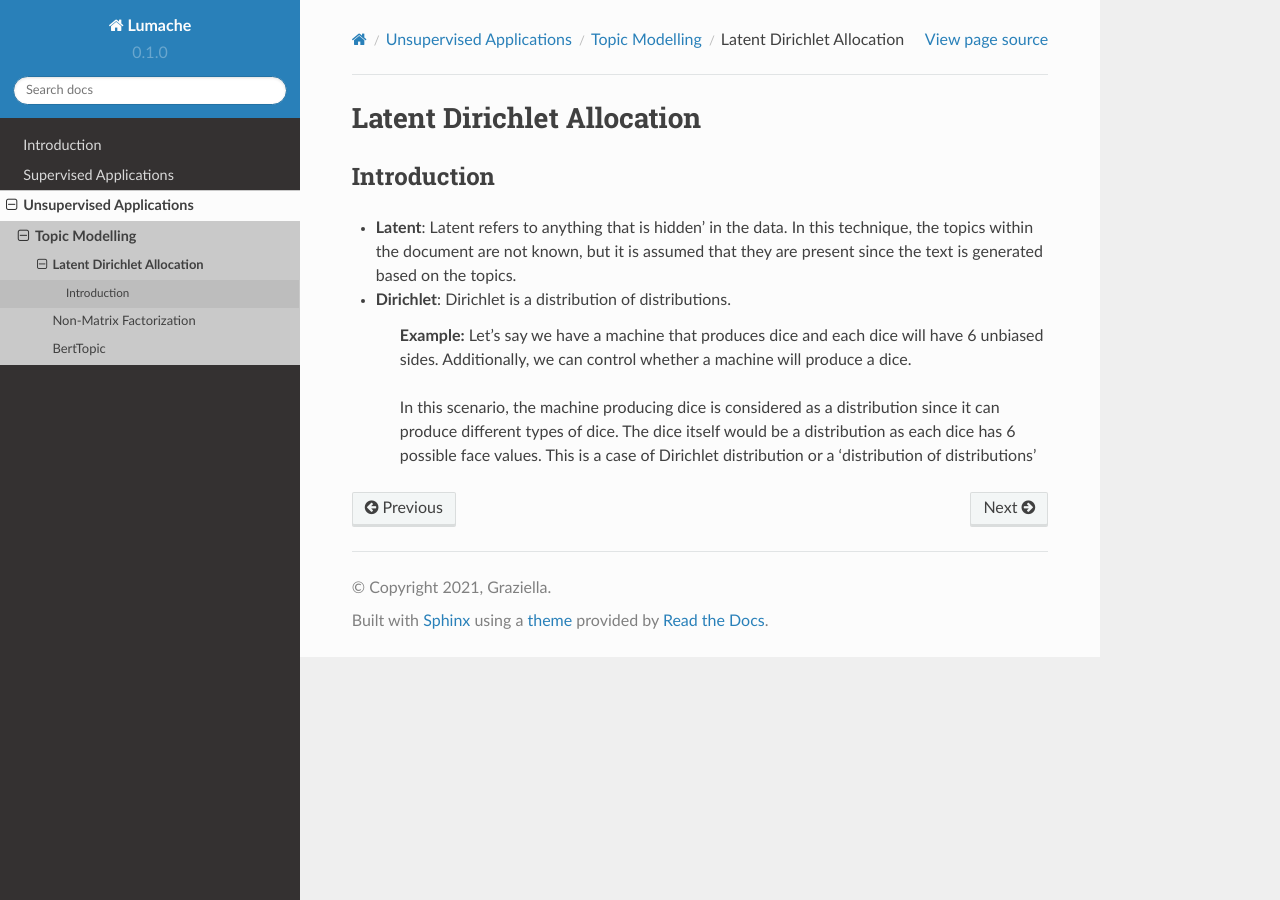
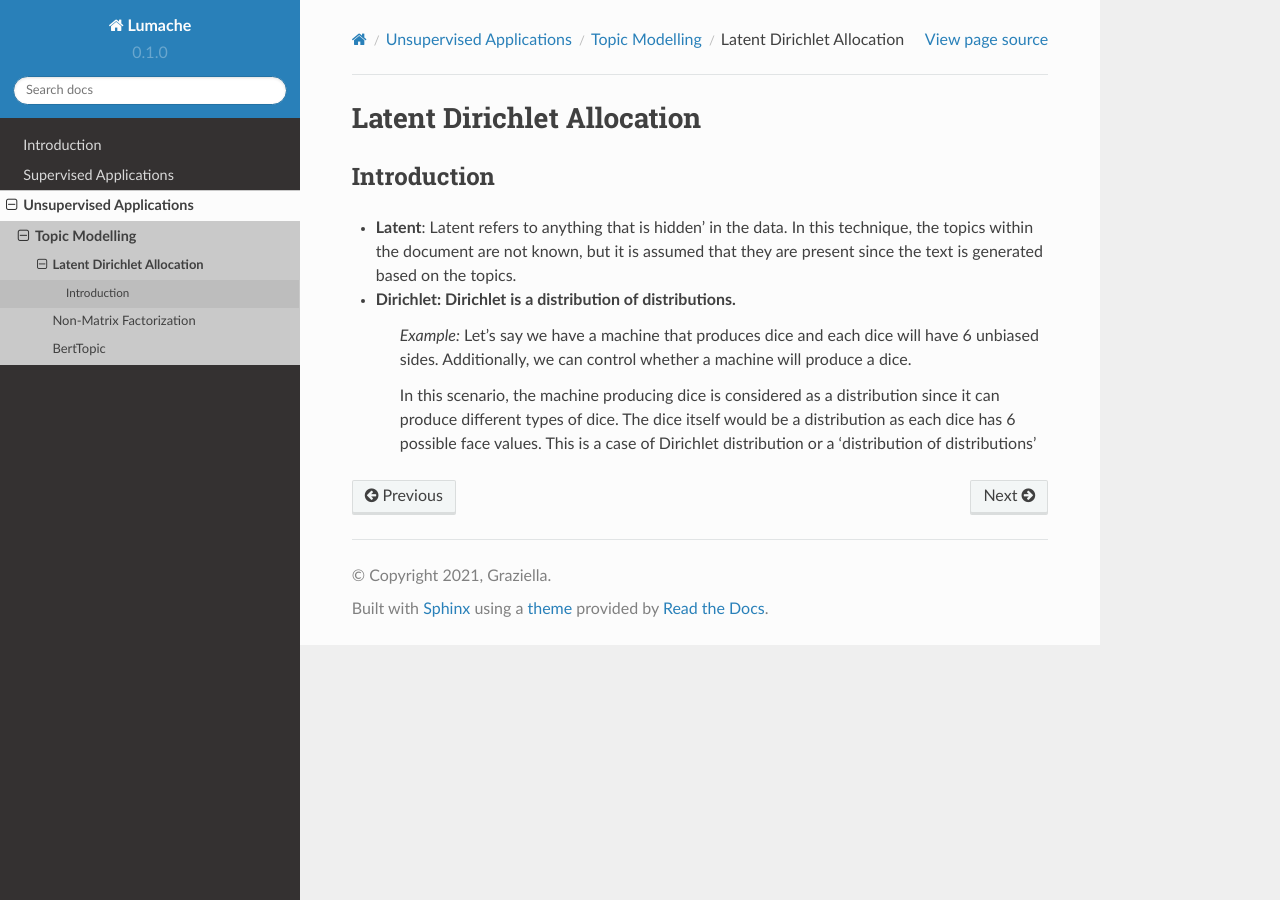
Before and after one commit to Aish2334/NLP-Technical-Documentation, a Sphinx documentation site: the page built from docs/source/unsupervised_applications/topic_modelling/latent_dirichlet_allocation.rst, in a window 1280 px wide. Built offline with Sphinx 7.4.7 and the Read the Docs theme 2.0.0, drawn with Linux system fonts in a browser that asks for light colours; pages that are not in the unit, such as notebooks, are missing from menus.

Commit message:
Updated LDA para 2

```diff
--- a/docs/source/unsupervised_applications/topic_modelling/latent_dirichlet_allocation.rst
+++ b/docs/source/unsupervised_applications/topic_modelling/latent_dirichlet_allocation.rst
@@ -8,9 +8,9 @@
 
 * **Latent**: Latent refers to anything that is hidden' in the data. In this technique, the topics within the document are not known, but it is assumed that they are present since the text is generated based on the topics.
 
+
 * **Dirichlet**: Dirichlet is a distribution of distributions.
-
-		  **Example:**
+		  *Example:*
 		  Let's say we have a machine that produces dice and each dice will have 6 unbiased sides. Additionally, we can control whether a machine will produce a dice.
 
 		  In this scenario, the machine producing dice is considered as a distribution since it can produce different types of dice. The dice itself would be a distribution as each dice has 6 possible face values. This is a case of Dirichlet distribution or a 'distribution of distributions'
```
